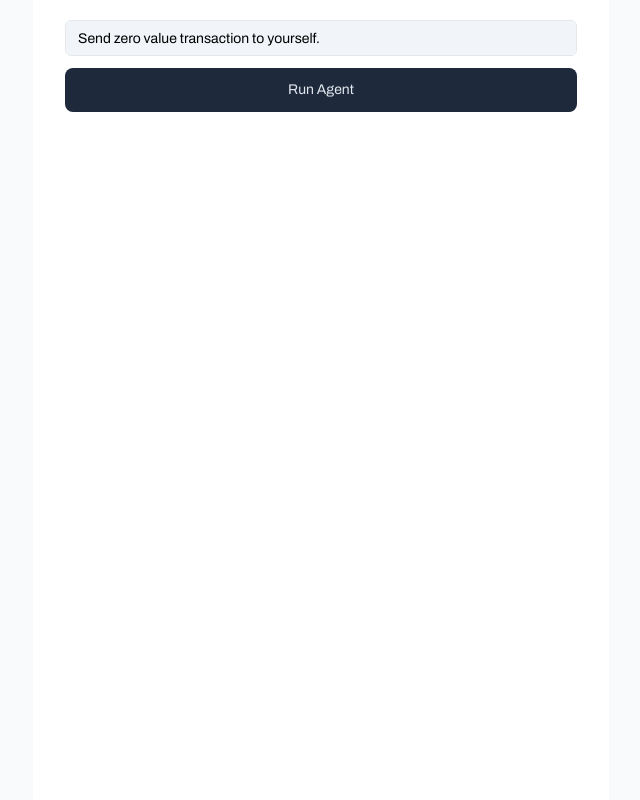
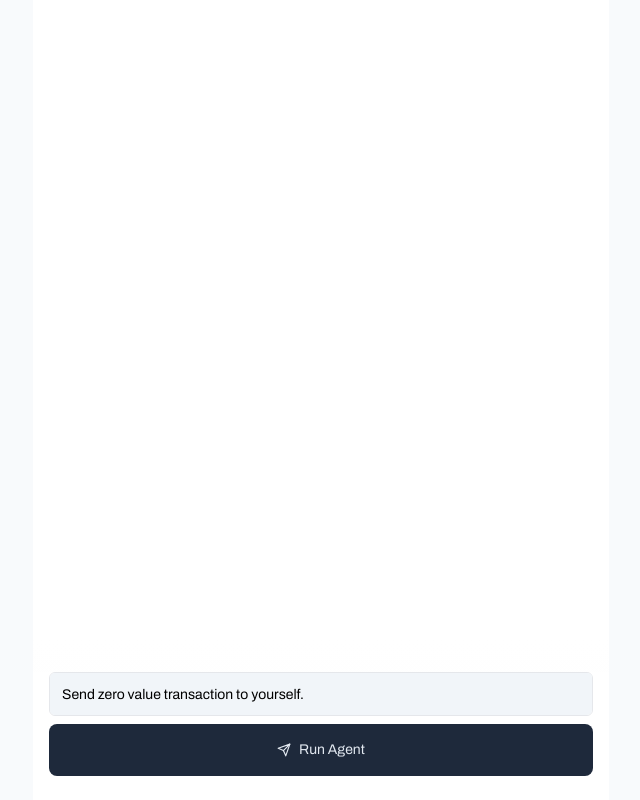
Before and after one commit to junhoyeo/CryptoGPT, a Next.js app in the folder interface/: page / in a window 1280 px wide. Shown: the whole page, without its empty margins (319-959 px from the left). Built offline with nearby package versions, Linux system fonts and the light colour scheme.

Commit message:
[interface] Stick input bar to bottom

```diff
--- a/interface/src/home/HomePage.tsx
+++ b/interface/src/home/HomePage.tsx
@@ -1,8 +1,9 @@
 import styled from '@emotion/styled';
 import { Config } from '@junhoyeo/cryptogpt';
 import clsx from 'clsx';
+import { Send } from 'lucide-react';
 import getNextConfig from 'next/config';
-import React, { useCallback, useState } from 'react';
+import React, { useCallback, useEffect, useRef, useState } from 'react';
 import { v4 as uuidv4 } from 'uuid';
 import { Input } from '@/components/Input';
 import { useLocalStorage } from '@/hooks/useLocalStorage';
@@ -112,11 +113,35 @@ const HomePage = () => {
     setLoading(false);
   }, [draft]);
 
-  console.log(events);
+  const containerRef = useRef<HTMLDivElement>(null);
+  const bottomBarRef = useRef<HTMLDivElement>(null);
+  useEffect(() => {
+    if (!bottomBarRef.current) return;
+    const resizeObserver = new ResizeObserver(() => {
+      // print height of the bottom bar
+      console.log(bottomBarRef.current?.clientHeight);
+      if (containerRef.current) {
+        containerRef.current.style.paddingBottom = `${bottomBarRef.current?.clientHeight}px`;
+
+        // scroll to bottom with animation
+        setTimeout(() => {
+          window.scrollTo({
+            top: containerRef.current?.offsetHeight || 0,
+            behavior: 'smooth',
+          });
+        });
+      }
+    });
+    resizeObserver.observe(bottomBarRef.current);
+    return () => resizeObserver.disconnect(); // clean up
+  }, []);
 
   return (
     <div className="w-full bg-slate-50">
-      <Container className="container h-full max-w-xl min-h-screen pt-5 pb-10 mx-auto bg-white">
+      <Container
+        ref={containerRef}
+        className="container h-full max-w-xl min-h-screen pt-8 pb-10 mx-auto bg-white"
+      >
         <div className="flex flex-col gap-3">
           {events.map((event) =>
             event.type === 'goal_set' ? (
@@ -130,10 +155,14 @@ const HomePage = () => {
               <ThinkingMessage key={event.id} />
             ) : null,
           )}
+        </div>
+      </Container>
 
+      <div ref={bottomBarRef} className="fixed bottom-0 left-0 right-0 w-full">
+        <GradientContainer className="flex flex-col max-w-xl gap-2 px-4 pt-8 pb-6 mx-auto">
           <Input
             className={clsx(
-              'flex w-full h-10 px-3 py-2',
+              'flex w-full h-10 px-3 py-3',
               'transition-all border rounded-md bg-slate-100 border-input text-sm outline-none',
               'placeholder:text-muted-foreground focus:border-slate-300',
               'disabled:cursor-not-allowed disabled:opacity-50',
@@ -144,14 +173,19 @@ const HomePage = () => {
           />
 
           <button
-            className="px-4 py-3 text-sm rounded-lg bg-slate-800 text-slate-200 disabled:bg-slate-400 disabled:cursor-not-allowed"
+            className={clsx(
+              'flex items-center justify-center gap-2',
+              'w-full px-4 py-4 text-sm rounded-lg bg-slate-800 text-slate-200',
+              'hover:bg-slate-900 hover:text-slate-100 transition-all',
+              'disabled:bg-slate-400 disabled:cursor-not-allowed',
+            )}
             disabled={loading}
             onClick={onClickRun}
           >
-            Run Agent
+            <Send size={14} /> Run Agent
           </button>
-        </div>
-      </Container>
+        </GradientContainer>
+      </div>
     </div>
   );
 };
@@ -159,3 +193,11 @@ const HomePage = () => {
 export default HomePage;
 
 const Container = styled.div``;
+const GradientContainer = styled(Container)`
+  background: linear-gradient(to bottom, rgba(255, 255, 255, 0), #ffffff 40%);
+  pointer-events: none;
+
+  & > * {
+    pointer-events: auto;
+  }
+`;
```
